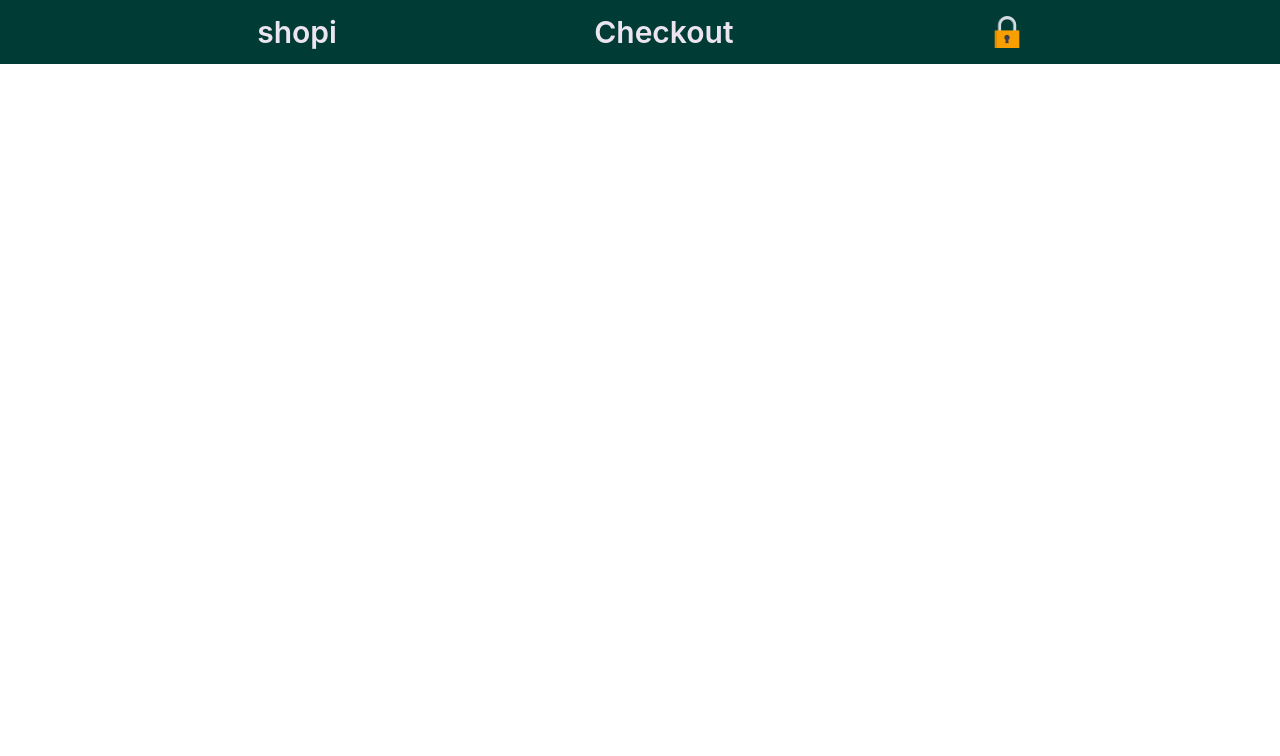
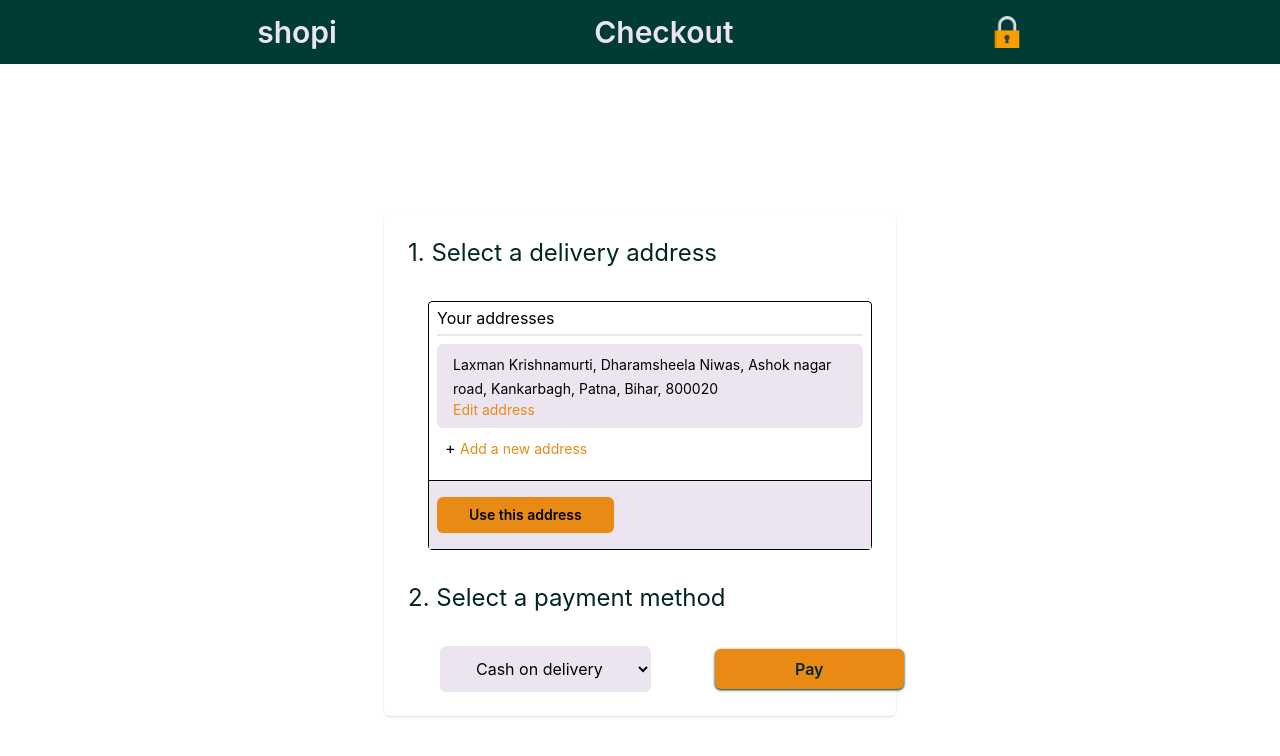
Before and after one commit to laxmankrishnamurti/E-Commerce-Site, a React (Vite) app in the folder Frontend/: page /checkout in a window 1280 px wide. Shown: the top 756 px of the page. Built offline with nearby package versions, Linux system fonts and the light colour scheme.

Commit message:
checkout ui is completed

```diff
--- a/Frontend/src/components/checkout/checkoutBox/CheckoutBox.tsx
+++ b/Frontend/src/components/checkout/checkoutBox/CheckoutBox.tsx
@@ -1,10 +1,73 @@
-import React from 'react'
+import { useState } from 'react'
+import {AddNewAddress} from '../index.checkout'
 
 function CheckoutBox() {
+  const [addrStatus, setAddrStatus] = useState<string>("hidden")
+
+  const handleFormVisibility = () => {
+    if(addrStatus === 'visible'){
+      setAddrStatus("hidden")
+    }else if(addrStatus === 'hidden'){
+      setAddrStatus('visible')
+    }
+  }
+
   return (
-    <div className='shadow'>
-
+    <>
+    <div className='p-6 rounded-md shadow w-2/5'>
+      <div>
+        <div>
+          <span className="text-2xl text-text">1. Select a delivery address</span>
+        </div>
+        <div className="border ml-5 my-8 rounded">
+          <div className="px-2 py-1">
+            <div className="mb-1">
+              <span>Your addresses</span>
+            </div>
+            <div className="border border-bg"></div>
+            <div className="bg-bg px-4 py-2 my-2 rounded-md">
+              <span className="text-sm">Laxman Krishnamurti, Dharamsheela Niwas, Ashok nagar road, Kankarbagh, Patna, Bihar, 800020</span>
+              <button className="text-cta block hover:underline text-sm">Edit address</button>
+            </div>
+            <div className="ml-2 mb-4">
+              <span> + </span>
+              <button
+                 onClick={handleFormVisibility}
+                 className="hover:underline text-sm text-cta"
+              >Add a new address</button>
+            </div>
+          </div>
+          <div className="border-t bg-bg py-4">
+                <button className="px-8 py-2 bg-cta ml-2 rounded-md hover:bg-ctah text-sm font-semibold">Use this address</button>
+            </div>
+        </div>
+        <div className="mb-8">
+          <span className="text-2xl text-text">2. Select a payment method</span>
+        </div>
+        <div className="ml-8 flex gap-16 items-center">
+          <div>
+            <select name="paymentmethod" className="px-8 py-3 bg-bg rounded-md outline-none">
+              <option value="cod">Cash on delivery</option>
+              <option value="card">Card</option>
+            </select>
+          </div>
+          <div>
+            <button className="px-20 py-2 bg-cta rounded-md font-semibold text-text shadow shadow-primary hover:bg-ctah">Pay</button>
+          </div>
+        </div>
+      </div>
+      <div>
     </div>
+    </div>
+    {/* fixed inset-0 z-50 flex items-center justify-center bg-black bg-opacity-50 */}
+    {addrStatus === 'visible' && (
+        <div className="absolute w-full">
+          <div className="relative top-16 w-full h-fit bg-text bg-opacity-50 flex justify-center items-center">
+            <AddNewAddress handleClose={handleFormVisibility} />
+          </div>
+        </div>
+      )}
+    </>
   )
 }
 
--- a/Frontend/src/components/checkout/index.checkout.ts
+++ b/Frontend/src/components/checkout/index.checkout.ts
@@ -1,7 +1,9 @@
 import CheckoutHeader from "./checkoutHeader/CheckoutHeader";
 import CheckoutBox from "./checkoutBox/CheckoutBox";
+import AddNewAddress from "./newAddressForm/AddNewAddress";
 
 export {
     CheckoutHeader,
-    CheckoutBox
+    CheckoutBox,
+    AddNewAddress
 }
--- /dev/null
+++ b/Frontend/src/components/checkout/newAddressForm/AddNewAddress.tsx
@@ -0,0 +1,86 @@
+import crossPng from '../../../assets/cross.png'
+
+function AddNewAddress({ handleClose }: { handleClose: () => void }) {
+  return (
+    <div className='w-1/2 bg-white'>
+        <div className='flex justify-between py-4 px-10 items-center bg-bg'>
+            <span className='text-text text-lg font-semibold'>Enter a new delivery address</span>
+            <div className='w-8 cursor-pointer' onClick={handleClose}>
+                <img src={crossPng} className='w-full hover:brightness-125'/>
+            </div>
+        </div>
+        <span className='my-4 px-10 inline-block text-text text-2xl'>Add a new address</span>
+        <form className='px-10 py-4 flex gap-4 flex-col'>
+            <div className='flex flex-col gap-2'>
+              <label className='text-text text-sm font-semibold' htmlFor='fullname'>Full name (First and last name)</label>
+              <input
+                type='text'
+                name='fullname'
+                id='fullname'
+                className='shadow shadow-primary px-2 py-2 rounded-md outline-none'
+              />
+            </div>
+            <div className='flex flex-col gap-2'>
+              <label className='text-text text-sm font-semibold' htmlFor='street'>Street number</label>
+              <input
+                type='text'
+                name='street'
+                id='street'
+                placeholder='Apartment, Road no, House no, Hour name, P.O'
+                className='shadow shadow-primary px-2 py-2 rounded-md outline-none placeholder:text-sm'
+              />
+            </div>
+            <div className='flex flex-col gap-2'>
+              <label className='text-text text-sm font-semibold' htmlFor='city'>City</label>
+              <input
+                type='text'
+                name='city'
+                id='city'
+                className='shadow shadow-primary px-2 py-2 rounded-md outline-none placeholder:text-sm'
+              />
+            </div>
+            <div className='flex flex-col gap-2'>
+              <label className='text-text text-sm font-semibold' htmlFor='state'>State</label>
+              <input
+                type='text'
+                name='state'
+                id='state'
+                className='shadow shadow-primary px-2 py-2 rounded-md outline-none placeholder:text-sm'
+              />
+            </div>
+            <div className='flex flex-col gap-2'>
+              <label className='text-text text-sm font-semibold' htmlFor='pincode'>PIN Code</label>
+              <input
+                type='text'
+                name='pincode'
+                id='pincode'
+                className='shadow shadow-primary px-2 py-2 rounded-md outline-none placeholder:text-sm'
+              />
+            </div>
+            <div className='flex flex-col gap-2'>
+              <label className='text-text text-sm font-semibold' htmlFor='phonenumber'>Phone number</label>
+              <input
+                type='text'
+                name='phonenumber'
+                id='phonenumber'
+                className='shadow shadow-primary px-2 py-2 rounded-md outline-none placeholder:text-sm'
+              />
+            </div>
+            <div className='flex gap-2'>
+              <input
+                type='checkbox'
+                name='defaultaddr'
+                id='defaultaddr'
+                className='checked:bg-cta default:ring-2 hover:cursor-pointer'
+              />
+              <label className='text-cta text-sm font-semibold hover:cursor-pointer' htmlFor='defaultaddr'>Use as my default address</label>
+            </div>
+            <div>
+                <button type='submit' className='px-8 py-2 bg-cta mt-8 rounded-md shadow shadow-primary font-semibold hover:bg-ctah'>Use this address</button>
+            </div>
+        </form>
+    </div>
+  )
+}
+
+export default AddNewAddress
--- a/Frontend/tailwind.config.js
+++ b/Frontend/tailwind.config.js
@@ -15,7 +15,8 @@ export default {
       attention: "#59114d",
       text: "#012622",
       hbg: "#003b36",
-      helement: "#ece5f0"
+      helement: "#ece5f0",
+      white: "#ffffff"
     },
     extend: {
       fontFamily: {
```
Also changed, not shown: Frontend/src/assets/cross.png (added).
